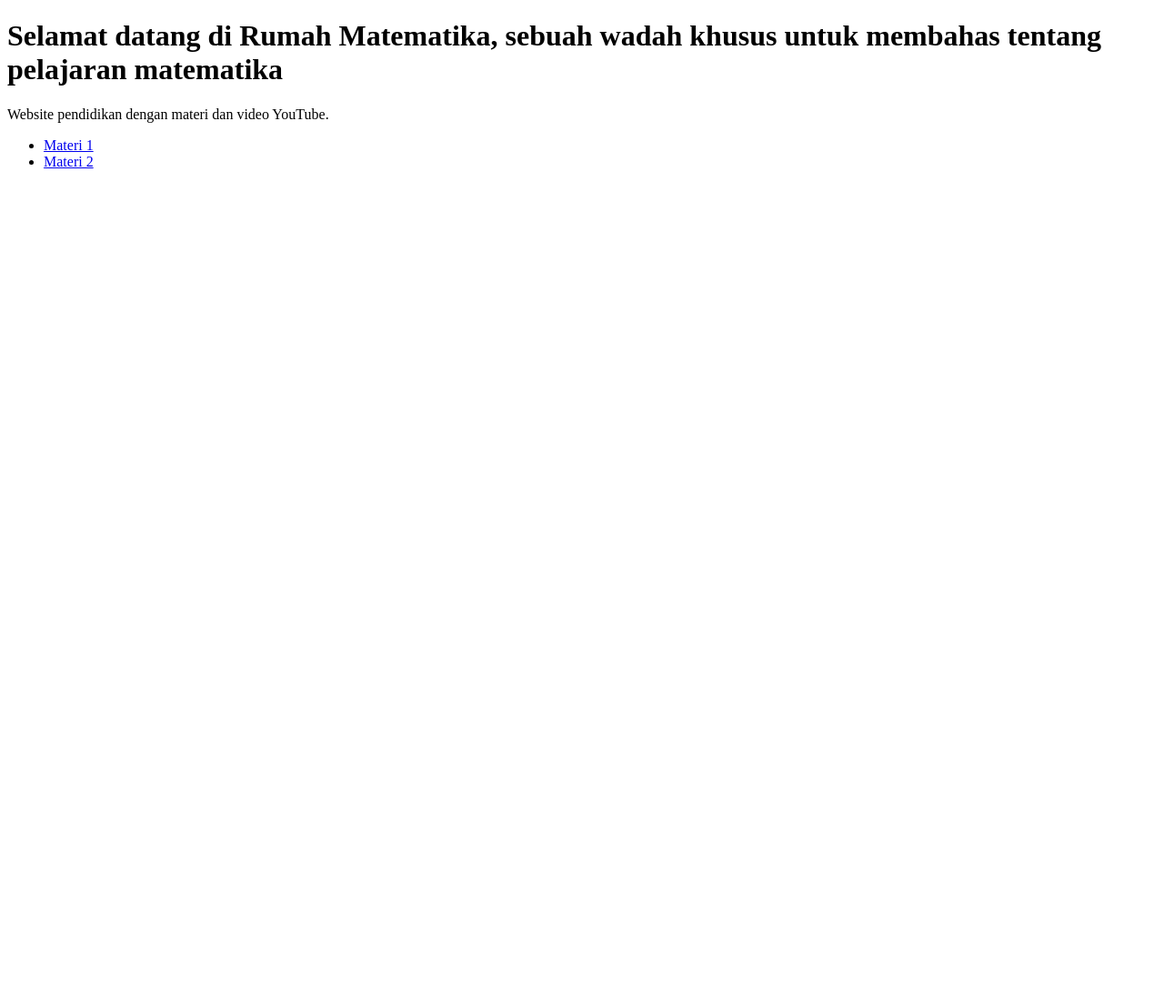
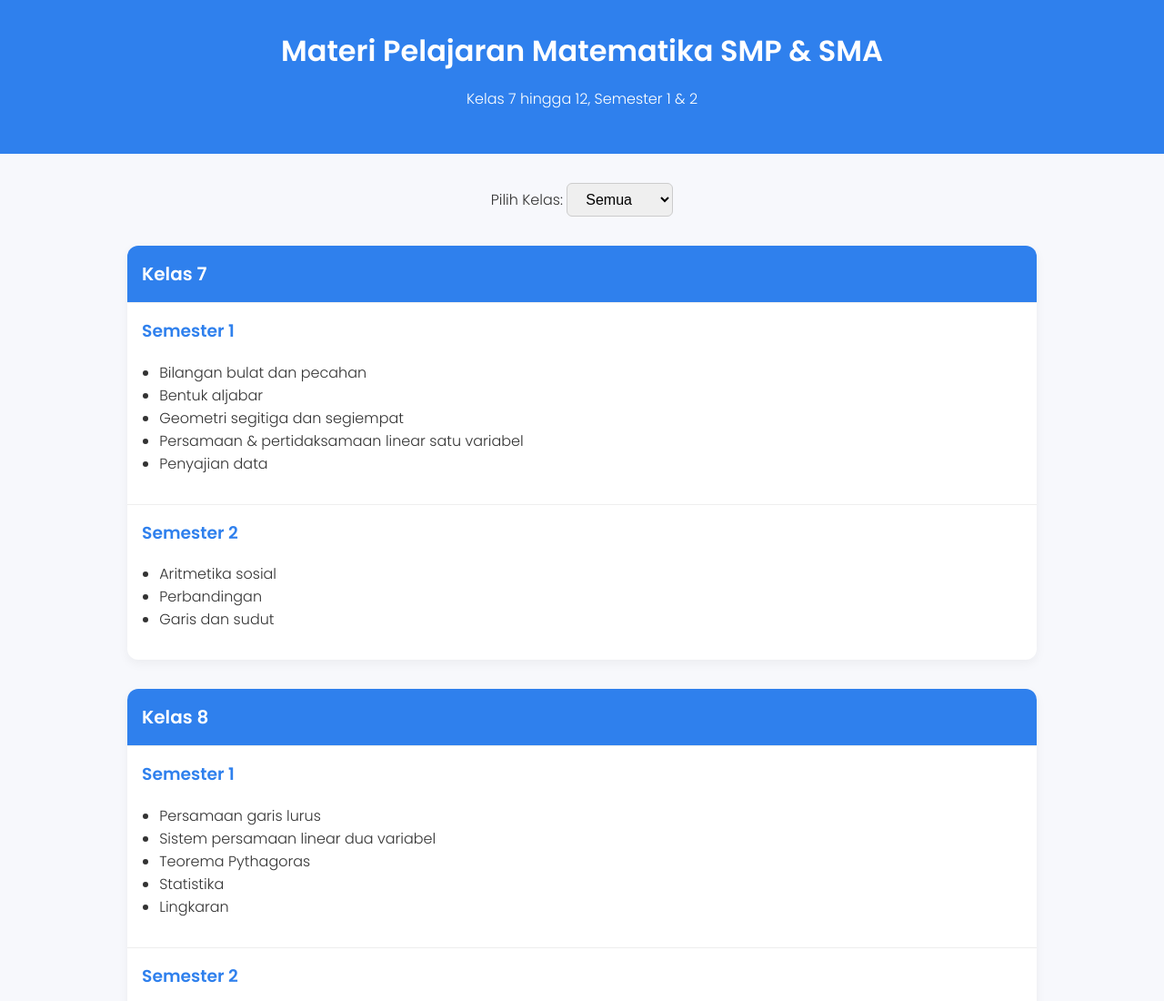
Before and after one commit to rumahmatematika/rumahmatematika.github.io, a plain HTML site: page index.html in a window 1280 px wide. Shown: the top 1100 px of the page at 91% size. Before the commit the page ends 800 px from the top, so only its background shows below. Drawn offline with Linux system fonts and the light colour scheme.

Commit message:
Update index.html

```diff
--- a/index.html
+++ b/index.html
@@ -1,15 +1,228 @@
 <!DOCTYPE html>
-<html>
+<html lang="id">
 <head>
-  <meta charset="UTF-8" />
-  <title>RumahMatematika</title>
+  <meta charset="UTF-8">
+  <meta name="viewport" content="width=device-width, initial-scale=1.0">
+  <title>Materi Matematika SMP & SMA</title>
+  <link href="https://fonts.googleapis.com/css2?family=Poppins:wght@300;600&display=swap" rel="stylesheet">
+  <style>
+    body {
+      font-family: 'Poppins', sans-serif;
+      margin: 0;
+      background: #f7f8fc;
+      color: #333;
+    }
+    header {
+      background-color: #2f80ed;
+      color: white;
+      padding: 2rem;
+      text-align: center;
+    }
+    header h1 {
+      margin: 0;
+      font-size: 2rem;
+    }
+    .container {
+      max-width: 1000px;
+      margin: auto;
+      padding: 2rem;
+    }
+    .filter {
+      margin-bottom: 2rem;
+      text-align: center;
+    }
+    select {
+      padding: 0.5rem 1rem;
+      font-size: 1rem;
+      border-radius: 6px;
+      border: 1px solid #ccc;
+    }
+    .grade-section {
+      margin-bottom: 2rem;
+      background: white;
+      border-radius: 12px;
+      box-shadow: 0 4px 12px rgba(0,0,0,0.05);
+      overflow: hidden;
+    }
+    .grade-section h2 {
+      background: #2f80ed;
+      color: white;
+      margin: 0;
+      padding: 1rem;
+      font-size: 1.25rem;
+    }
+    .semester {
+      padding: 1rem;
+      border-top: 1px solid #eee;
+    }
+    .semester h3 {
+      margin-top: 0;
+      color: #2f80ed;
+    }
+    ul {
+      padding-left: 1.2rem;
+    }
+    .hide {
+      display: none;
+    }
+  </style>
 </head>
 <body>
-  <h1>Selamat datang di Rumah Matematika, sebuah wadah khusus untuk membahas tentang pelajaran matematika</h1>
-  <p>Website pendidikan dengan materi dan video YouTube.</p>
-  <ul>
-    <li><a href="https://www.youtube.com/watch?v=I5SJuUgRO_E" target="_blank">Materi 1</a></li>
-    <li><a href="https://www.youtube.com/watch?v=NiXG7uEH1ok" target="_blank">Materi 2</a></li>
-  </ul>
+  <header>
+    <h1>Materi Pelajaran Matematika SMP & SMA</h1>
+    <p>Kelas 7 hingga 12, Semester 1 & 2</p>
+  </header>
+  <div class="container">
+    <div class="filter">
+      <label for="filterSelect">Pilih Kelas:</label>
+      <select id="filterSelect">
+        <option value="all">Semua</option>
+        <option value="kelas7">Kelas 7</option>
+        <option value="kelas8">Kelas 8</option>
+        <option value="kelas9">Kelas 9</option>
+        <option value="kelas10">Kelas 10</option>
+        <option value="kelas11">Kelas 11</option>
+        <option value="kelas12">Kelas 12</option>
+      </select>
+    </div>
+
+    <!-- Konten kelas dimulai -->
+    <div class="grade-section kelas7">
+      <h2>Kelas 7</h2>
+      <div class="semester">
+        <h3>Semester 1</h3>
+        <ul>
+          <li>Bilangan bulat dan pecahan</li>
+          <li>Bentuk aljabar</li>
+          <li>Geometri segitiga dan segiempat</li>
+          <li>Persamaan & pertidaksamaan linear satu variabel</li>
+          <li>Penyajian data</li>
+        </ul>
+      </div>
+      <div class="semester">
+        <h3>Semester 2</h3>
+        <ul>
+          <li>Aritmetika sosial</li>
+          <li>Perbandingan</li>
+          <li>Garis dan sudut</li>
+        </ul>
+      </div>
+    </div>
+    <div class="grade-section kelas8">
+      <h2>Kelas 8</h2>
+      <div class="semester">
+        <h3>Semester 1</h3>
+        <ul>
+          <li>Persamaan garis lurus</li>
+          <li>Sistem persamaan linear dua variabel</li>
+          <li>Teorema Pythagoras</li>
+          <li>Statistika</li>
+          <li>Lingkaran</li>
+        </ul>
+      </div>
+      <div class="semester">
+        <h3>Semester 2</h3>
+        <ul>
+          <li>Peluang</li>
+          <li>Bidang Kartesius</li>
+          <li>Bilangan berpangkat & bentuk akar</li>
+        </ul>
+      </div>
+    </div>
+    <div class="grade-section kelas9">
+      <h2>Kelas 9</h2>
+      <div class="semester">
+        <h3>Semester 1</h3>
+        <ul>
+          <li>Kesebangunan & kekongruenan</li>
+          <li>Bangun ruang sisi datar</li>
+          <li>Bangun ruang sisi lengkung</li>
+        </ul>
+      </div>
+      <div class="semester">
+        <h3>Semester 2</h3>
+        <ul>
+          <li>Pola bilangan</li>
+          <li>Persamaan kuadrat</li>
+          <li>Relasi & fungsi</li>
+        </ul>
+      </div>
+    </div>
+    <div class="grade-section kelas10">
+      <h2>Kelas 10</h2>
+      <div class="semester">
+        <h3>Semester 1</h3>
+        <ul>
+          <li>Pengantar fungsi</li>
+          <li>Fungsi elementer</li>
+          <li>Persamaan dan pertidaksamaan</li>
+          <li>Kombinatorika & peluang dasar</li>
+        </ul>
+      </div>
+      <div class="semester">
+        <h3>Semester 2</h3>
+        <ul>
+          <li>Geometri analitik</li>
+          <li>Trigonometri</li>
+          <li>Vektor & transformasi</li>
+          <li>Statistika & peluang lanjutan</li>
+        </ul>
+      </div>
+    </div>
+    <div class="grade-section kelas11">
+      <h2>Kelas 11</h2>
+      <div class="semester">
+        <h3>Semester 1</h3>
+        <ul>
+          <li>Fungsi komposisi & invers</li>
+          <li>Lingkaran & teorema</li>
+          <li>Statistika & regresi linear</li>
+        </ul>
+      </div>
+      <div class="semester">
+        <h3>Semester 2</h3>
+        <ul>
+          <li>Trigonometri lanjut</li>
+          <li>Vektor di ruang</li>
+          <li>Matriks & determinan</li>
+        </ul>
+      </div>
+    </div>
+    <div class="grade-section kelas12">
+      <h2>Kelas 12</h2>
+      <div class="semester">
+        <h3>Semester 1</h3>
+        <ul>
+          <li>Fungsi eksponensial & logaritma</li>
+          <li>Matriks & determinan lanjut</li>
+          <li>Limit & pengantar kalkulus</li>
+        </ul>
+      </div>
+      <div class="semester">
+        <h3>Semester 2</h3>
+        <ul>
+          <li>Integral</li>
+          <li>Turunan lanjut</li>
+          <li>Statistika & peluang lanjutan</li>
+        </ul>
+      </div>
+    </div>
+  </div>
+
+  <script>
+    const select = document.getElementById('filterSelect');
+    const sections = document.querySelectorAll('.grade-section');
+
+    select.addEventListener('change', function() {
+      const value = this.value;
+      sections.forEach(section => {
+        if (value === 'all') {
+          section.style.display = 'block';
+        } else {
+          section.style.display = section.classList.contains(value) ? 'block' : 'none';
+        }
+      });
+    });
+  </script>
 </body>
 </html>
```
